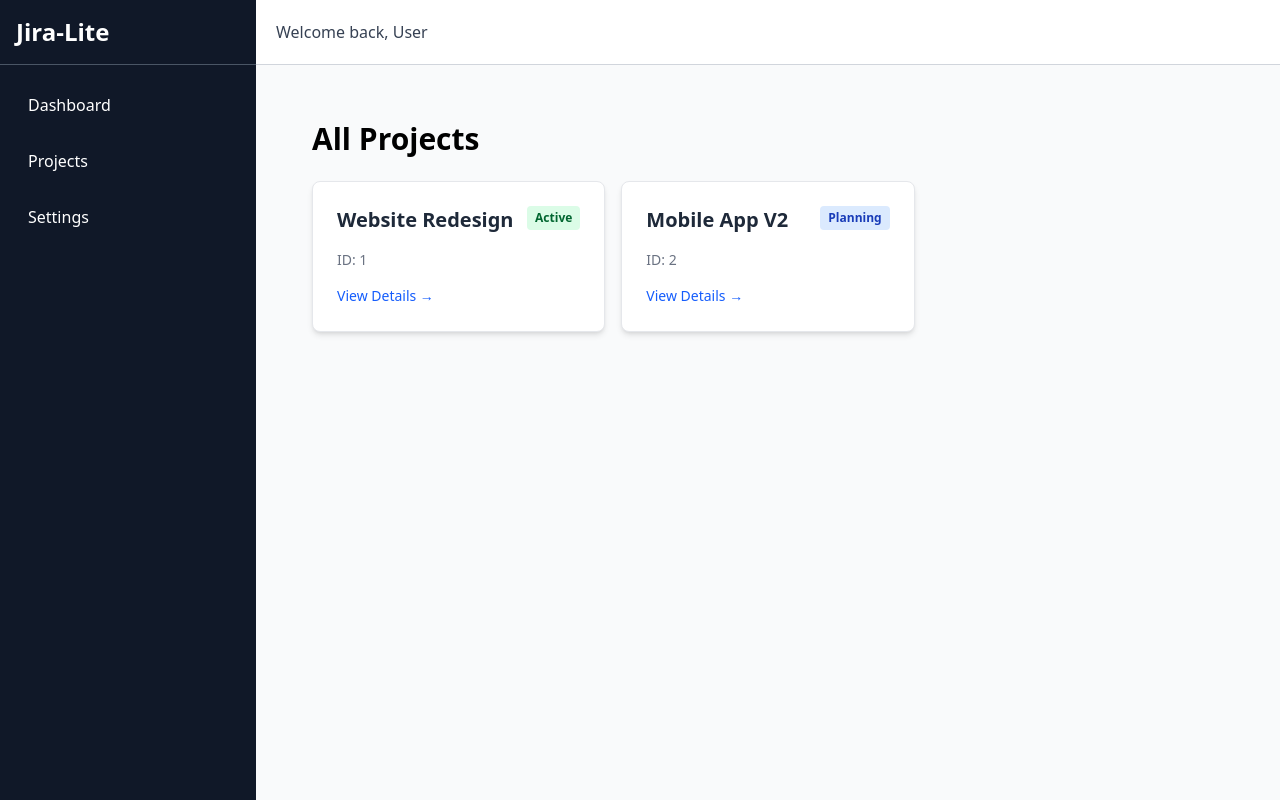
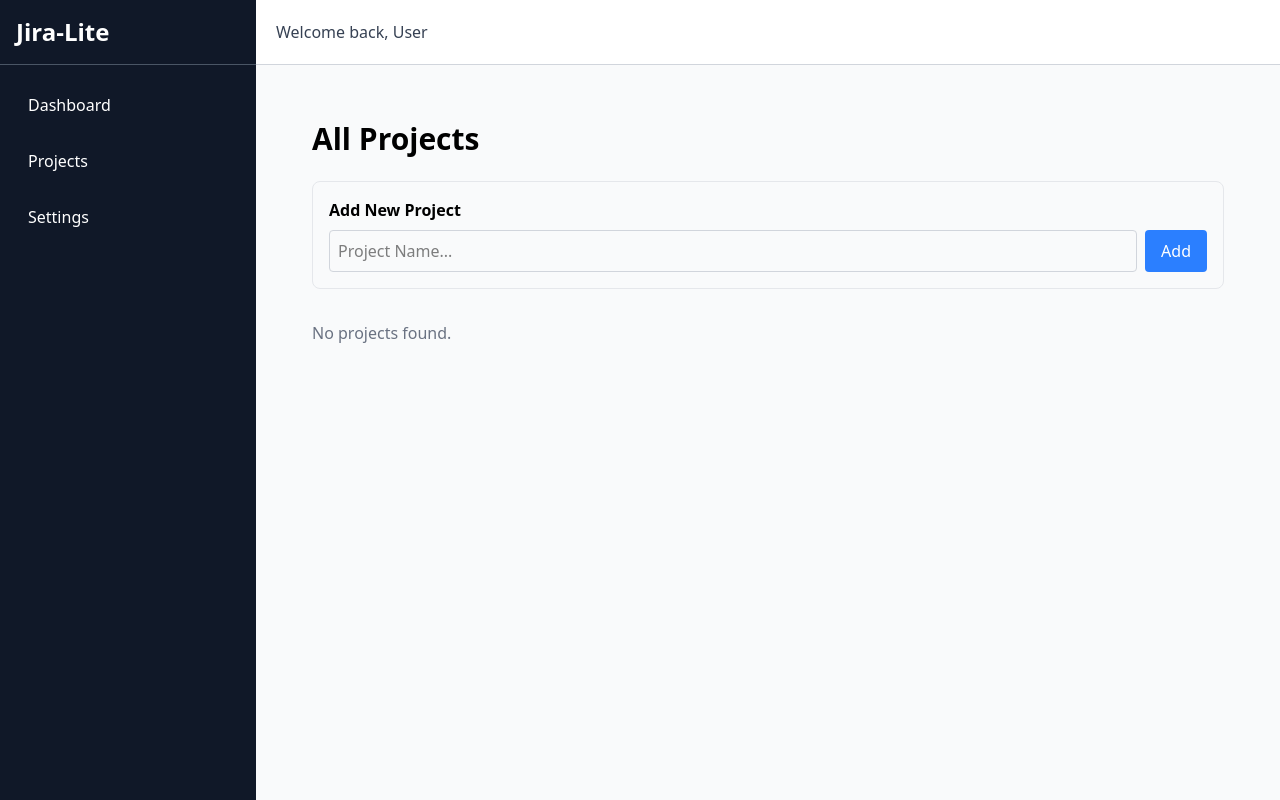
Before and after one commit to Namanjs/React, a React (Vite) app in the folder Jira-Lite/: page /projects in a window 1280 px wide. Built offline with nearby package versions, Linux system fonts and the light colour scheme.

Commit message:
implemented the dispatch functionality of useReducer to create and delete projects

```diff
--- /dev/null
+++ b/Jira-Lite/src/components/ProjectForm.jsx
@@ -0,0 +1,51 @@
+import { useState } from "react";
+import { useProjects } from "../context/ProjectContext";
+
+export default function ProjectForm(){
+    const[name, setName] = useState("");
+
+    const { dispatch } = useProjects();
+
+    function handleSubmit(e) {
+        e.preventDefault();
+
+        if(!name.trim()) return;
+
+        const newProject = {
+            id: Date.now(),
+            name: name,
+            status: "Active"
+        };
+
+        dispatch({
+            type: "ADD_PROJECT",
+            payload: newProject
+        });
+
+        setName("");
+    }
+
+    return(
+        <form onSubmit={handleSubmit} className="mb-8 bg-gray-50 p-4 rounded-lg border border-gray-200">
+
+            <h3 className="font-bold mb-2">Add New Project</h3>
+
+            <div className="flex gap-2">
+                <input
+                type="text"
+                placeholder="Project Name..."
+                className="flex-1 p-2 border border-gray-300 rounded"
+                value={name}
+                onChange={(e) => setName(e.target.value)}
+                />
+
+                <button
+                type="submit"
+                className="bg-blue-500 text-white px-4 py-2 rounded hover:bg-blue-700"
+                >
+                    Add
+                </button>
+            </div>
+        </form>
+    )
+}
--- a/Jira-Lite/src/context/ProjectContext.jsx
+++ b/Jira-Lite/src/context/ProjectContext.jsx
@@ -1,10 +1,7 @@
 import { createContext, useContext, useReducer } from "react";
 
 const initialState = { //Mock Data
-    projects: [
-        { id: 1, name: "Website Redesign", status: "Active" },
-        { id: 2, name: "Mobile App V2", status: "Planning" }
-    ]
+    projects: []
 };
 
 function projectReducer(state, action) {
--- a/Jira-Lite/src/pages/ProjectList.jsx
+++ b/Jira-Lite/src/pages/ProjectList.jsx
@@ -1,12 +1,15 @@
 import { useProjects } from "../context/ProjectContext";
+import ProjectForm from "../components/ProjectForm";
 
 export default function ProjectList() {
 
-  const { state } = useProjects();
+  const { state, dispatch } = useProjects();
 
   return (
     <div className="p-6">
       <h1 className="text-3xl font-bold mb-6">All Projects</h1>
+
+      <ProjectForm />
 
       <div className="grid grid-cols-1 md:grid-cols-2 lg:grid-cols-3 gap-4">
 
@@ -19,7 +22,7 @@ export default function ProjectList() {
 
               {/* Conditional Styling based on status */}
               <span className={`px-2 py-1 rounded text-xs font-semibold
-                ${project.status === "Active" ? "bg-green-100 text-green-800" : "bg-blue-100 text-blue-800" }
+                ${project.status === "Active" ? "bg-green-100 text-green-800" : "bg-blue-100 text-blue-800"}
               `}>
                 {project.status}
               </span>
@@ -27,9 +30,25 @@ export default function ProjectList() {
 
             <p className="text-gray-500 text-sm">ID: {project.id}</p>
 
-            <button className="mt-4 text-blue-600 hover:text-blue-800 text-sm font-medium">
-              View Details →
-            </button>
+            <div className="mt-4 flex gap-2">
+
+              <button className="mt-4 text-blue-600 hover:text-blue-800 text-sm font-medium">
+                View Details →
+              </button>
+
+              <button
+              onClick={() => dispatch({
+                type: "DELETE_PROJECT",
+                payload: project.id
+              })}
+              className="text-red-500 hover:text-red-700 text-sm font-medium ml-auto"
+              >
+                Delete
+              </button>
+
+            </div>
+
+
           </div>
 
         ))}
```
Also changed, not shown: Jira-Lite/Documentation/Day3.md (added, +50 -0 lines).
